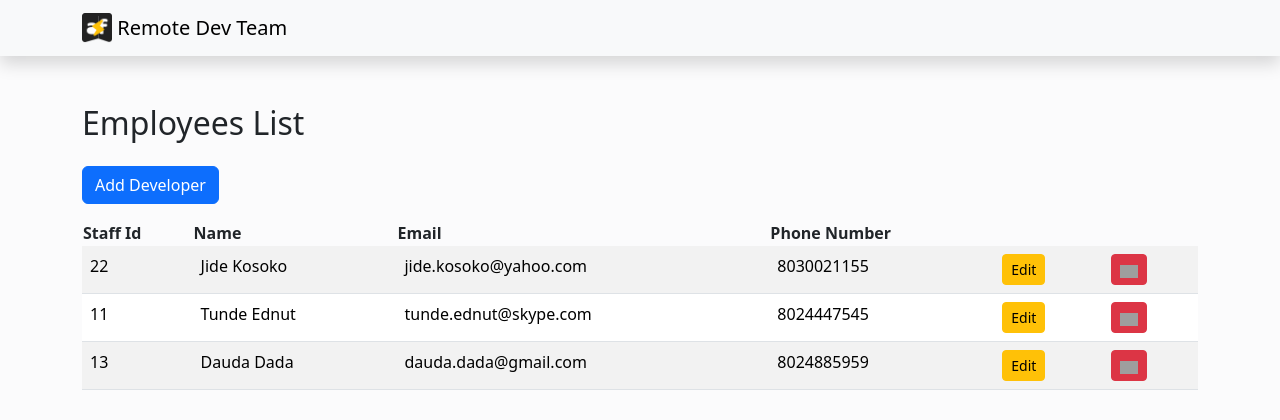
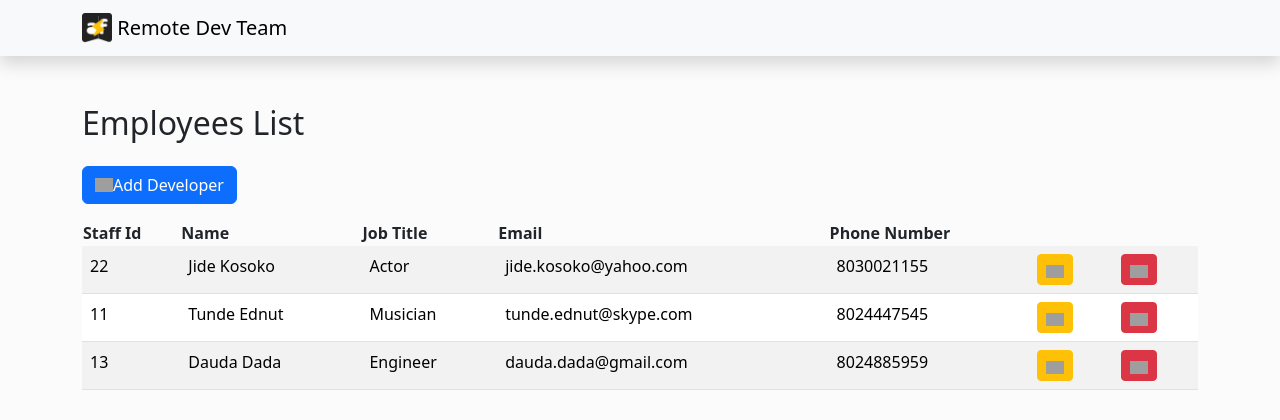
Before and after one commit to afolabiopakunle/employee-crud, an Angular app: page / in a window 1280 px wide. Shown: the top 420 px of the page. Built offline with nearby package versions, Linux system fonts and the light colour scheme; grey boxes are pictures that could not be loaded.

Commit message:
edits working and routing

```diff
--- a/src/app/models/employee.model.ts
+++ b/src/app/models/employee.model.ts
@@ -1,7 +1,7 @@
 export interface IEmployee {
     id: number,
     name: string,
-    position: string,
+    jobTitle: string,
     email: string,
     phoneNumber: number
 }
--- a/src/app/pages/employees/edit/edit.component.html
+++ b/src/app/pages/employees/edit/edit.component.html
@@ -4,7 +4,7 @@
     <form class="w-50" [formGroup]='form' (ngSubmit)='submit(form.value)'>
         <div class="form-group">
             <label for="name">Id</label>
-            <input id="id" type="text" class="form-control" formControlName="id">
+            <input id="id" type="number" class="form-control" formControlName="id">
     </div>
         <div class="form-group">
             <label for="name">Name</label>
--- a/src/app/pages/employees/edit/edit.component.ts
+++ b/src/app/pages/employees/edit/edit.component.ts
@@ -13,6 +13,7 @@ export class EditComponent implements OnInit {
   id: number;
   header: string;
   form: FormGroup;
+  employee: IEmployee;
   constructor(private route: ActivatedRoute, private fb: FormBuilder, private employeeService: EmployeeService, private router: Router) { }
 
   ngOnInit(): void {
@@ -26,6 +27,10 @@ export class EditComponent implements OnInit {
       email: ['', Validators.required],
       phoneNumber: ['', Validators.required]
     })
+
+    if (this.id !== 0) {
+      this.form.patchValue(this.employeeService.editEmployee(this.id))
+    }
   }
 
   submit(form: IEmployee) {
--- a/src/app/pages/employees/employees.component.html
+++ b/src/app/pages/employees/employees.component.html
@@ -1,11 +1,12 @@
 <div class="mt-5">
     <h2>Employees List</h2>
 
-    <a routerLink="employee/add/0" class="btn btn-primary my-3">Add Developer</a>
+    <a routerLink="employee/add/0" class="btn btn-primary my-3"><img class="img-fluid mr-3 pb-1" src="../../../assets/images/add.svg" alt="">Add Developer</a>
     <table class="table table-striped">
         <thead>
                 <td>Staff Id</td>
                 <td>Name</td>
+                <td>Job Title</td>
                 <td>Email</td>
                 <td>Phone Number</td>
                 <td></td>
@@ -15,10 +16,11 @@
             <tr *ngFor="let employee of employees; let i = index">
               <td>{{ employee.id }}</td>
               <td>{{ employee.name }}</td>
+              <td>{{ employee.jobTitle }}</td>
               <td>{{ employee.email }}</td>
               <td>{{ employee.phoneNumber }}</td>
-              <td><a class="btn btn-warning btn-sm" [routerLink]="['employee/edit', employee.id]">Edit</a></td>
-              <td><a (click)="delete(employee.id)" class="btn btn-danger btn-sm"><img class="img-fluid" src="../../../assets/images/delete.png" alt=""></a></td>
+              <td><a class="btn btn-warning btn-sm" [routerLink]="['employee/edit', employee.id]"><img class="img-fluid" src="../../../assets/images/edit.svg" alt="edit"></a></td>
+              <td><a (click)="delete(employee.id)" class="btn btn-danger btn-sm"><img class="img-fluid" src="../../../assets/images/delete.svg" alt="delete"></a></td>
             </tr>
         </tbody>
     </table>
--- a/src/app/pages/employees/employees.component.ts
+++ b/src/app/pages/employees/employees.component.ts
@@ -19,4 +19,8 @@ export class EmployeesComponent implements OnInit {
   delete(id: Number) {
     this.employeeService.deleteEmployee(id)
   }
+
+  // editEmployee(id) {
+  //  console.log(this.employeeService.editEmployee(id));
+  // }
 }
--- a/src/app/services/employee-services.service.ts
+++ b/src/app/services/employee-services.service.ts
@@ -16,37 +16,37 @@ export class EmployeeService {
     this.employees.push(employee)
   }
 
-  editEmployee(id) {
-  let foundId = this.employees.find(id);
-  console.log(foundId);
-  }
-
   deleteEmployee(id) {
     let employee = this.employees.find(employee => id == employee.id )
     console.log(employee);
     let index = this.employees.indexOf(employee)
     console.log(index);
-    // this.employees.splice(index, 1)
+    this.employees.splice(index, 1)
   }
+
+  editEmployee(id) {
+    return this.employees.find(employee => id === employee.id)
+  }
+
   employees: IEmployee[] = [
     {
       id: 22,
       name: 'Jide Kosoko',
-      position: 'Actor',
+      jobTitle: 'Actor',
       phoneNumber: 8030021155,
       email: 'jide.kosoko@yahoo.com'
     },
     {
       id: 11,
       name: 'Tunde Ednut',
-      position: 'Musician',
+      jobTitle: 'Musician',
       phoneNumber: 8024447545,
       email: 'tunde.ednut@skype.com'
     },
     {
       id: 13,
       name: 'Dauda Dada',
-      position: 'Engineer',
+      jobTitle: 'Engineer',
       phoneNumber: 8024885959,
       email: 'dauda.dada@gmail.com'
     }
```
